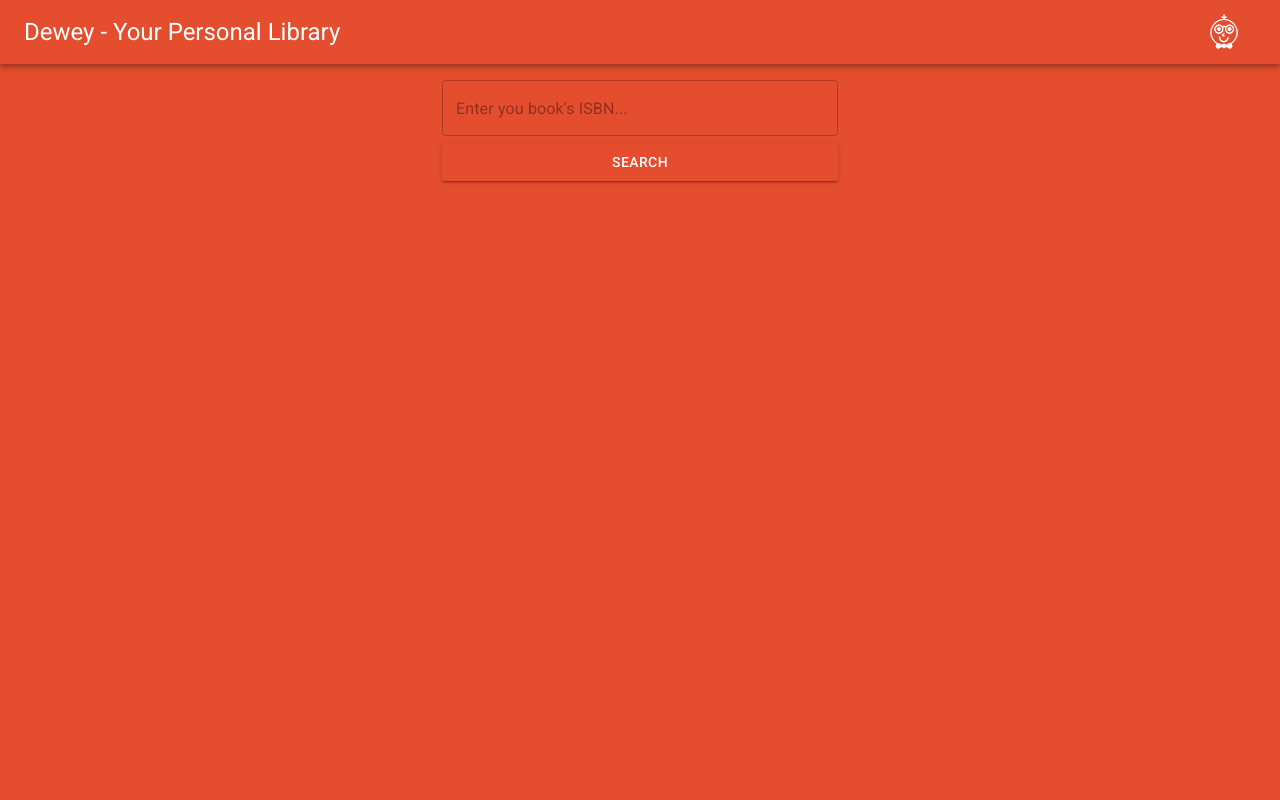
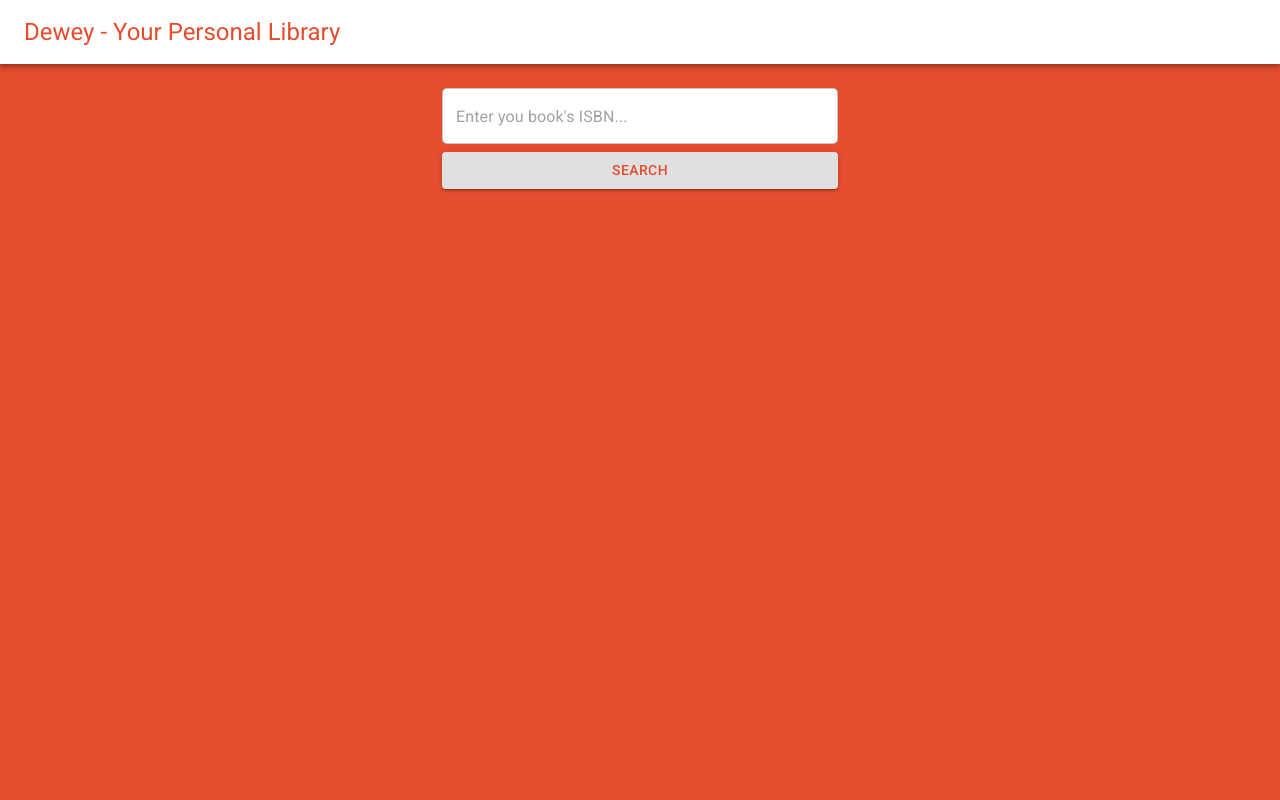
Before and after one commit to usrs/Dewey, a React (Create React App) app in the folder client/: page /Homepage in a window 1280 px wide. Shown: the top 800 px of the page. Built offline with nearby package versions, Linux system fonts and the light colour scheme.

Commit message:
Changed color of search input, button, and navbar

```diff
--- a/client/src/App.js
+++ b/client/src/App.js
@@ -8,9 +8,6 @@ import {
   Route,
   Redirect
 } from 'react-router-dom'
-// import { render } from 'react-dom'
-// import { useAlert, Provider as AlertProvider } from 'react-alert'
-// import AlertTemplate from 'react-alert-template-basic'
 import Navbar from './components/Navbar'
 import Homepage from './pages/Homepage'
 import UserDash from './pages/UserDash'
@@ -22,7 +19,6 @@ import LoginContext from './utils/LoginContext'
 import Login from './pages/Login'
 import SignUp from './pages/SignUp'
 import SignUpContext from './utils/SignUpContext'
-import LoginAlert from './components/LoginAlert'
 import BookShelfContext from './utils/BookShelfContext'
 
 const App = () => {
--- a/client/src/components/LoginAlert/LoginAlert.js
+++ /dev/null
@@ -1,34 +0,0 @@
-import React from 'react'
-import { makeStyles } from '@material-ui/core/styles'
-import Alert from '@material-ui/lab/Alert'
-import Button from '@material-ui/core/Button'
-
-const useStyles = makeStyles((theme) => ({
-    root: {
-        width: '100%',
-        '& > * + *': {
-            marginTop: theme.spacing(2),
-        },
-    },
-}))
-
-const LoginAlert = () => {
-    const classes = useStyles()
-
-    return (
-        <div className={classes.root}>
-            <Alert onClose={() => { }}>This is a success alert — check it out!</Alert>
-            <Alert
-                action={
-                    <Button color="inherit" size="small">
-                        UNDO
-          </Button>
-                }
-            >
-                This is a success alert — check it out!
-      </Alert>
-        </div>
-    )
-}
-
-export default LoginAlert
--- a/client/src/components/LoginAlert/index.js
+++ /dev/null
@@ -1 +0,0 @@
-export { default } from './LoginAlert.js'
--- a/client/src/components/Navbar/Navbar.js
+++ b/client/src/components/Navbar/Navbar.js
@@ -25,9 +25,10 @@ const useStyles = makeStyles((theme) => ({
   },
   title: {
     flexGrow: 1,
+    color: "#E44D2E"
   },
   theme: {
-    backgroundColor:'#E44D2E',
+    backgroundColor: 'white',
   },
 }))
 
--- a/client/src/components/Navbar/navbar.module.css
+++ b/client/src/components/Navbar/navbar.module.css
@@ -1,3 +1,3 @@
 .navigation {
-background-color: #E44D2E;
+background-color: white;
 }
--- a/client/src/components/SearchForm/SearchForm.js
+++ b/client/src/components/SearchForm/SearchForm.js
@@ -16,10 +16,13 @@ const useStyles = makeStyles((theme) => ({
     },
   },
   submit: {
-    color: '#FFFFFF',
-    backgroundColor: '#E44D2E',
-    outlineColor: '#E44D2E',
-
+    color: '#E44D2E',
+  },
+  input: {
+    marginTop: theme.spacing(3),
+    background: "white",
+    borderColor: "#E44D2E",
+    borderRadius: "5px"
   },
 }))
 
@@ -48,6 +51,7 @@ const SearchForm = () => {
             required
             fullWidth
             name="search"
+            className={classes.input}
             value={search}
             onChange={handleInputBookChange} />
           <Button
```
